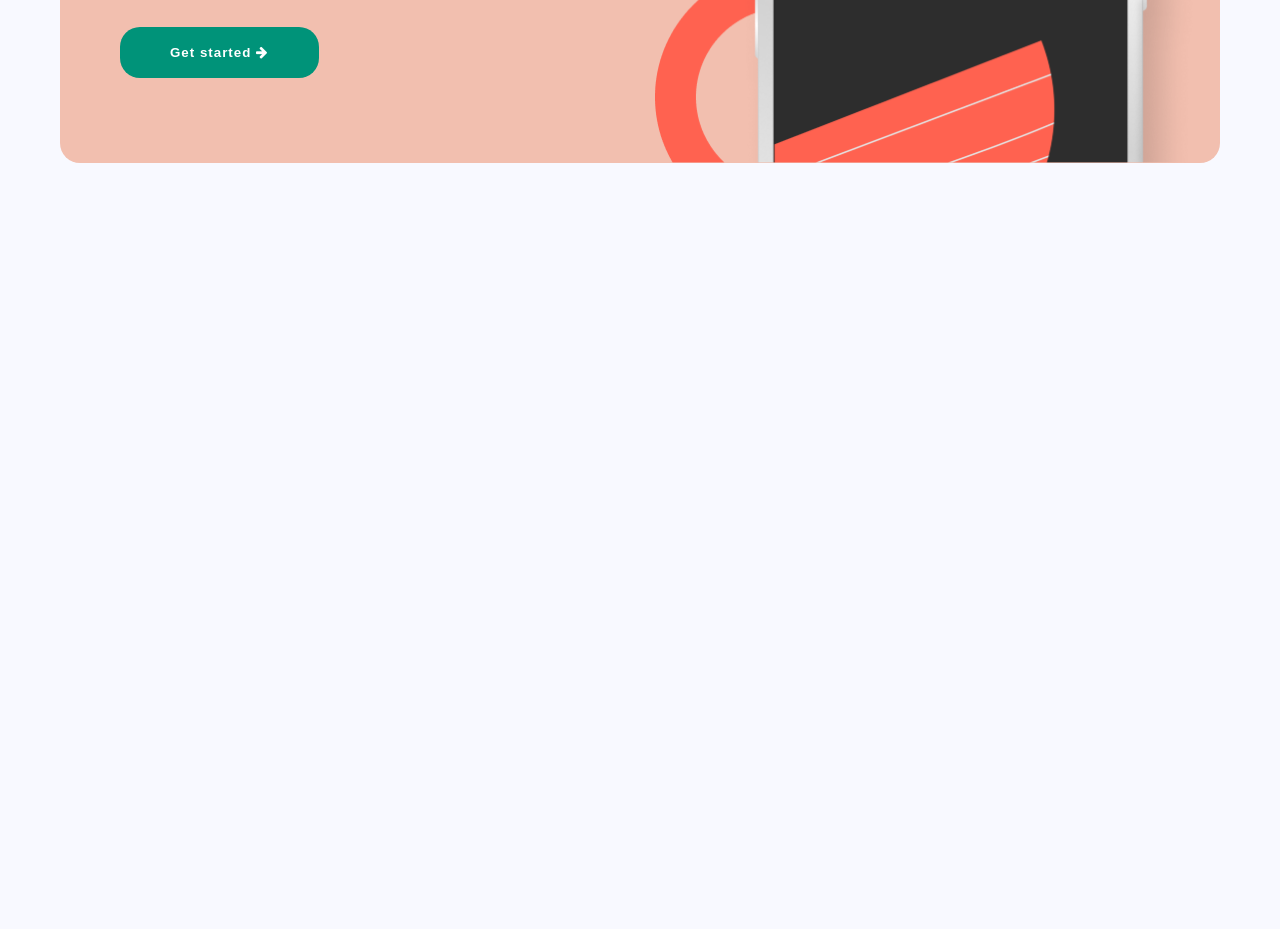
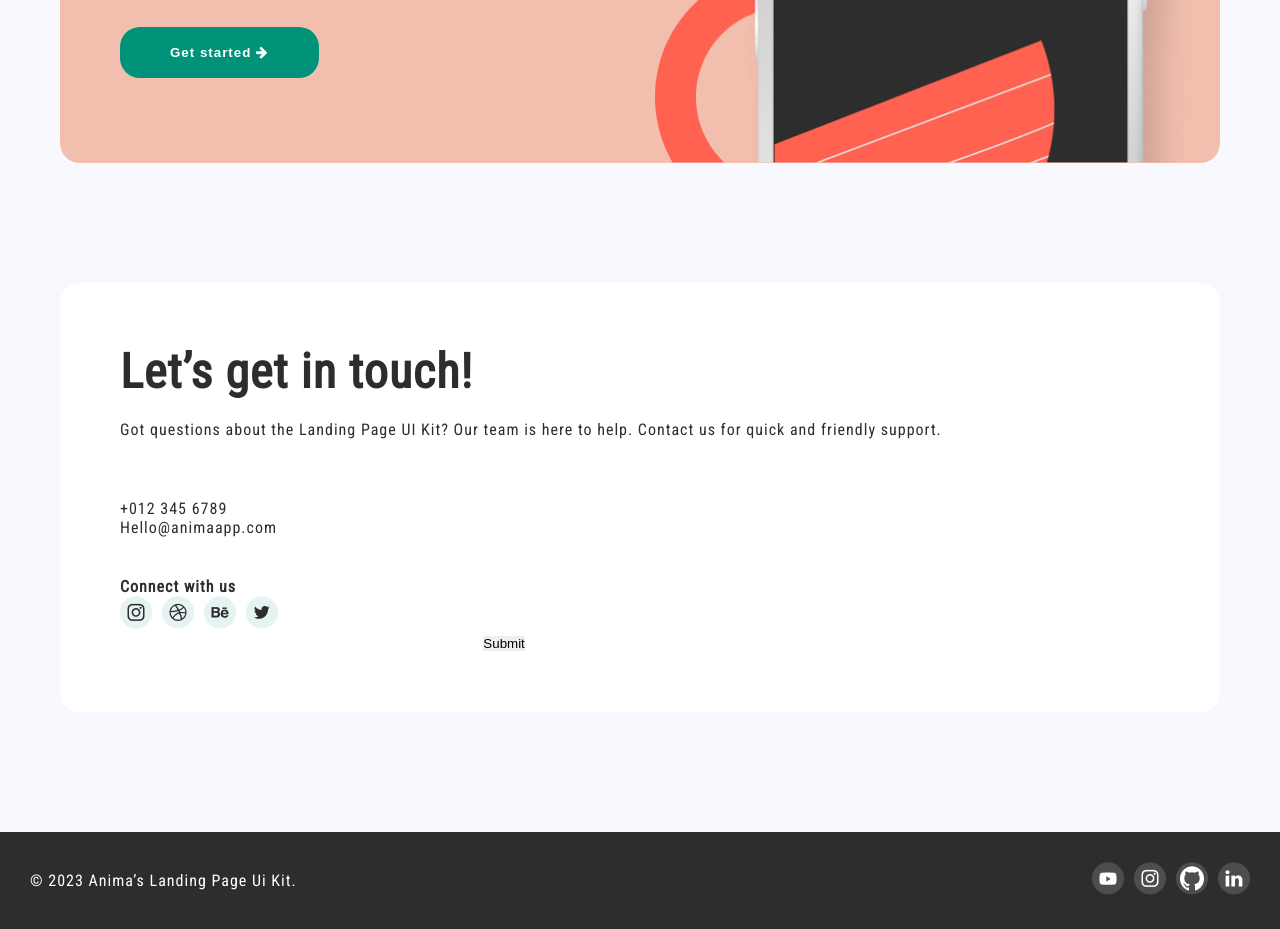
Before and after one commit to MrTiZel/landing-page-v1.com, a plain HTML site: page index.html in a window 1280 px wide. Shown: the part 5910-6839 px from the top of the page. Before the commit the page ends 6193 px from the top, so only its background shows below. Drawn offline with Linux system fonts and the light colour scheme.

Commit message:
1.1.4
Добавил два блока. Футер готов

```diff
--- a/css/main.css
+++ b/css/main.css
@@ -699,3 +699,70 @@
         text-align: center;
     }
 }
+
+.get-form {
+    display: flex;
+    flex-direction: column;
+    justify-content: space-between;
+    align-items: flex-start;
+    max-width: 100%;
+    background: #fff;
+    border-radius: 20px;
+    margin: 120px 0;
+    padding: 60px;
+    font-size: 16px;
+    gap: 60px;
+}
+
+.get-form__text {
+    display: flex;
+    flex-direction: column;
+    gap: 20px;
+}
+
+.get-form__h2 {
+    font-size: 3em;
+}
+
+.get-form__p {
+    font-size: 1em;
+}
+
+.get-form__text-link {
+    display: flex;
+    flex-direction: column;
+    justify-content: space-between;
+    gap: 40px;
+}
+
+.get-form__socialsg {
+    display: flex;
+    flex-direction: column;
+    gap: 30px;
+}
+
+.get-form__list {
+    display: flex;
+    flex-direction: row;
+    gap: 10px;
+}
+
+
+.footer-cont {
+    background: #2D2D2D;
+    color: white;
+}
+
+.footer-cont__text {
+    display: flex;
+    flex-direction: row;
+    justify-content: space-between;
+    align-items: center;
+    padding: 30px 0;
+}
+
+.footer-cont__list {
+    display: flex;
+    flex-direction: row;
+    gap: 10px;
+}
--- a/index.html
+++ b/index.html
@@ -329,15 +329,57 @@
                     <img src="/img/Visuals2.png" alt="Картика телефона" class="get-landing2__img no-show_img1">
                     <img src="/img/Visuals3.png" alt="Картика телефона" class="get-landing2__img no-show_img2">
                     <img src="/img/Visuals4.png" alt="Картика телефона" class="get-landing2__img no-show_img3">
-                    <!-- <img src="/img/Visuals3.png" alt="Картика телефона"> -->
                 </div>
-                <!-- <div class="get-landing2__img"></div> -->
+            </section>
+            <section class="get-form">
+                <div class="get-form__text">
+                    <h2 class="get-form__h2">Let’s get in touch!</h2>
+                    <p class="get-form__p">Got questions about the Landing Page UI Kit? Our team is here to help.
+                        Contact us for quick and friendly support.
+                    </p>
+                </div>
+                <div class="get-form__content">
+                    <div class="get-form__text-link">
+                        <ul class="get-form__contact">
+                            <li class="get-form__li">+012 345 6789</li>
+                            <li class="get-form__li">Hello@animaapp.com</li>
+                        </ul>
+                        <div class="get-form__socials">
+                            <h4 class="get-form__name">Connect with us</h4>
+                            <ul class="get-form__list">
+                                <li><a class="get-form__social" href="#"><img src="/img/insta.png"
+                                            alt="Иконка инстаграм"></a></li>
+                                <li><a class="get-form__social" href="#"><img src="/img/social.png"
+                                            alt="Иконка меча"></a></li>
+                                <li><a class="get-form__social" href="#"><img src="/img/be.png" alt="Иконка Be"></a>
+                                </li>
+                                <li><a class="get-form__social" href="#"><img src="/img/twit.png"
+                                            alt="Иконка Твитер"></a></li>
+                            </ul>
+                        </div>
+                    </div>
+                    <div class="get-form__form">
+                        <form action="#" method="get">
+                            <input class="get-form__Fname" type="text">
+                            <input class="get-form__email" type="text">
+                            <input class="get-form__submit" type="submit" value="Submit">
+                        </form>
+                    </div>
+                </div>
             </section>
         </div>
     </main>
-    <!-- <footer>
-        <div class="wrapper"></div>
-    </footer> -->
+    <footer class="footer-cont">
+        <div class="wrapper footer-cont__text">
+            <p class="footer-cont__p">© 2023 Anima’s Landing Page Ui Kit.</p>
+            <ul class="footer-cont__list">
+                <li><a href="#"><img src="/img/yout.png" alt="Иконка ютуба"></a></li>
+                <li><a href="#"><img src="/img/inst2.png" alt="Иконка инстаграм"></a></li>
+                <li><a href="#"><img src="/img/dis.png" alt="Иконка дискорд"></a></li>
+                <li><a href="#"><img src="/img/in.png" alt="Иконка in"></a></li>
+            </ul>
+        </div>
+    </footer>
 </body>
 
 </html>
```
Also changed, not shown: img/EnvelopeSimple.png (added), img/PhoneCall.png (added), img/User.png (added), img/be.png (added), img/dis.png (added), img/in.png (added), img/inst2.png (added), img/yout.png (added).
